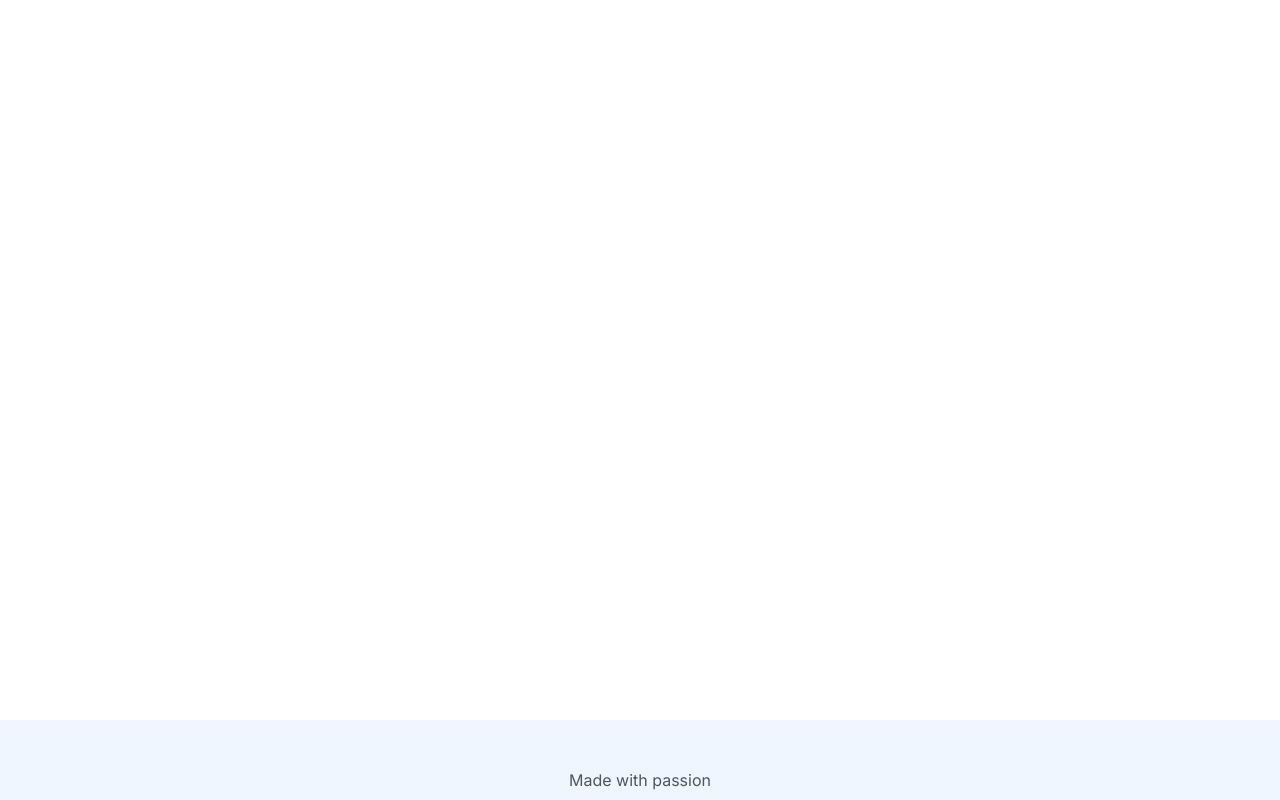
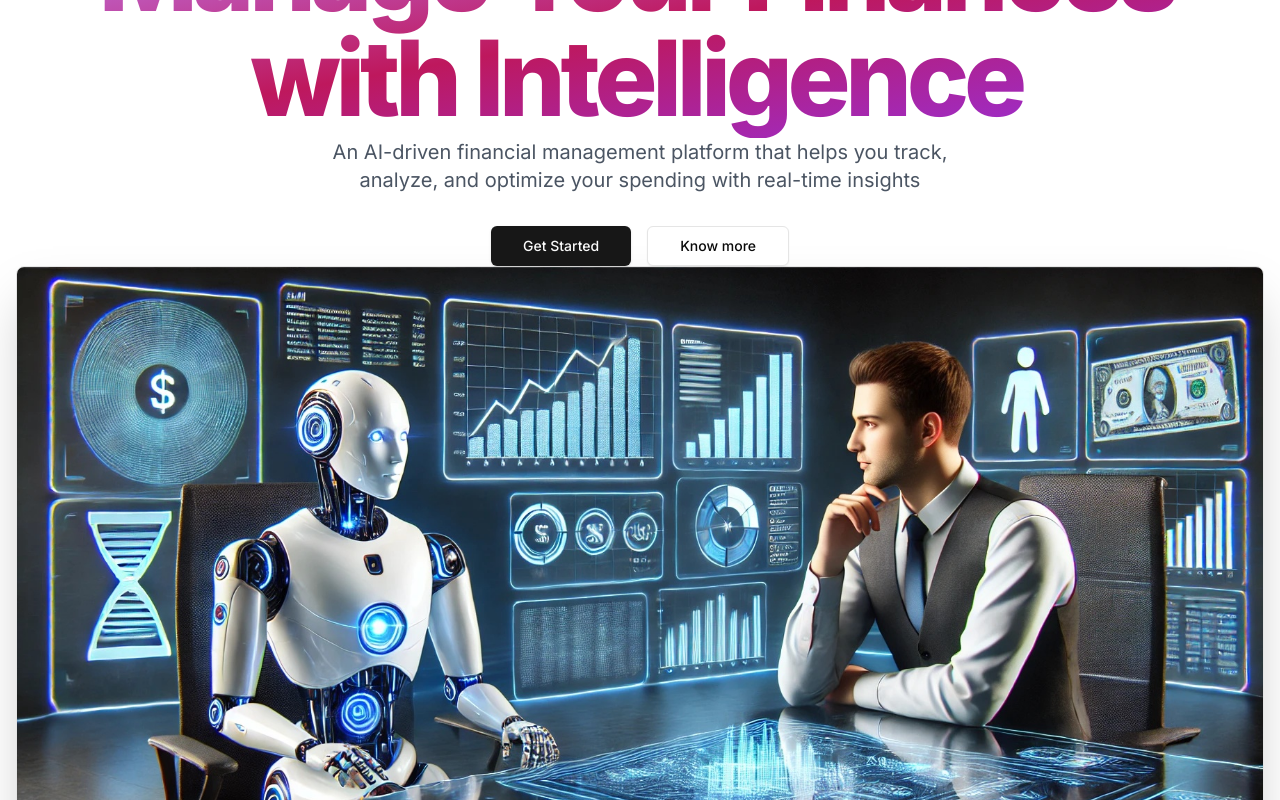
Before and after one commit to saisathwik22/finance-platform, a Next.js app: page / in a window 1280 px wide. Shown: the part 240-1040 px from the top of the page. Built offline with nearby package versions, Linux system fonts and the light colour scheme; no server answers.

Commit message:
Hero section with banner and text added. CodeStage - 55:00

```diff
--- a/app/globals.css
+++ b/app/globals.css
@@ -70,3 +70,13 @@ body {
     @apply bg-background text-foreground;
   }
 }
+
+@layer utilities {
+  .gradient {
+    @apply bg-gradient-to-br from-purple-400 via-pink-700 to-purple-600;
+  }
+
+  .gradient-title {
+    @apply gradient font-extrabold tracking-tighter pr-2 pb-2 text-transparent bg-clip-text;
+  }
+}
--- a/app/page.js
+++ b/app/page.js
@@ -1,9 +1,9 @@
-import { Button } from "@/components/ui/button";
+import HeroSection from "@/components/hero";
 
 export default function Home() {
   return (
     <div className='mt-40'>
-      <Button variant='destructive'>hello, gud mrng</Button>;
+      <HeroSection />
     </div>
   );
 }
--- /dev/null
+++ b/components/hero.jsx
@@ -0,0 +1,47 @@
+"use client";
+
+import Link from "next/link";
+import { Button } from "./ui/button";
+import Image from "next/image";
+import { useRef } from "react";
+
+const HeroSection = () => {
+  return (
+    <div className='pb-20 px-4'>
+      <div className='container mx-auto text-center'>
+        <h1 className='text-5xl md:text-8xl lg:text-[105px] pb-6 gradient-title'>
+          Manage Your Finances
+          <br /> with Intelligence
+        </h1>
+        <p className='text-xl text-gray-600 mb-8 max-w-2xl mx-auto'>
+          An AI-driven financial management platform that helps you track,
+          analyze, and optimize your spending with real-time insights
+        </p>
+        <div className='flex justify-center space-x-4'>
+          <Link href='/dashboard'>
+            <Button size='lg'>Get Started</Button>
+          </Link>
+          <Link href='https://github.com/saisathwik22/finance-platform'>
+            <Button size='lg' variant='outline'>
+              Know more
+            </Button>
+          </Link>
+        </div>
+        <div className='hero-image-wrapper'>
+          <div>
+            <Image
+              src='/banner.jpeg'
+              width={1280}
+              height={720}
+              alt='dashboard preview'
+              className='rounded-lg shadow-2xl border mx-auto'
+              priority
+            />
+          </div>
+        </div>
+      </div>
+    </div>
+  );
+};
+
+export default HeroSection;
```
Also changed, not shown: public/banner.jpeg (added).
